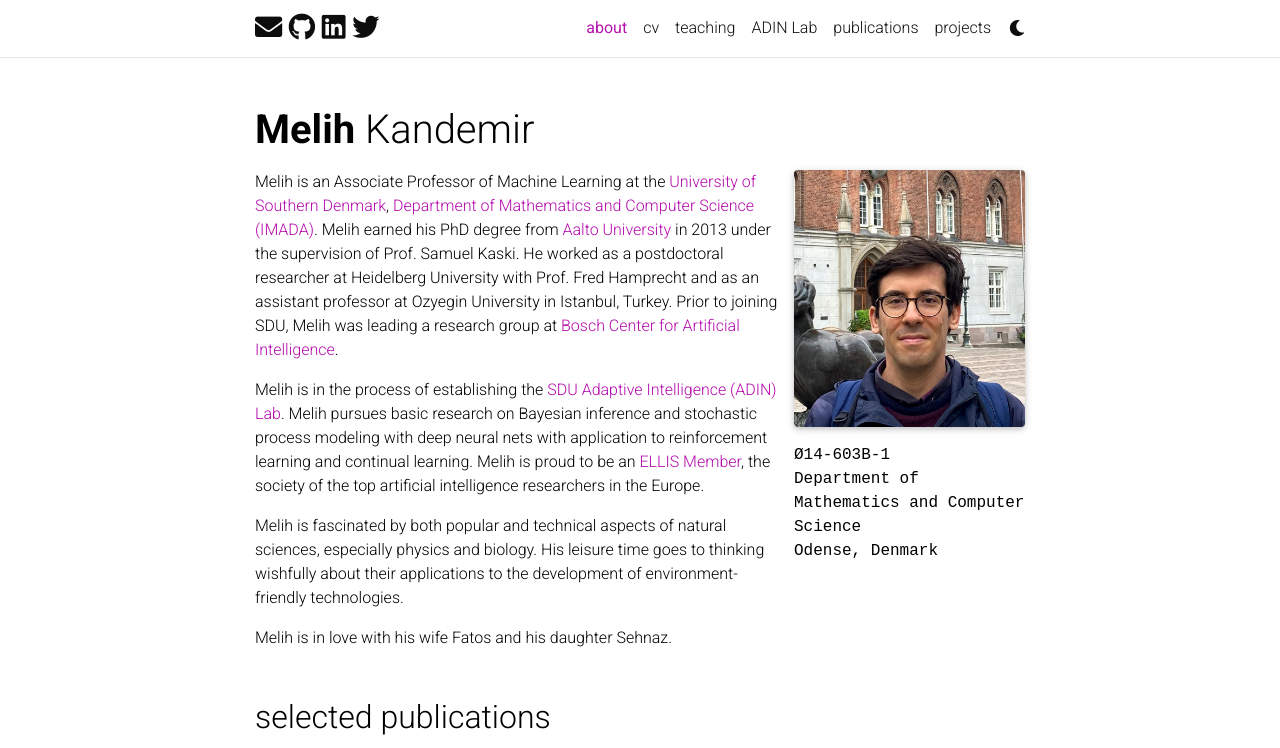
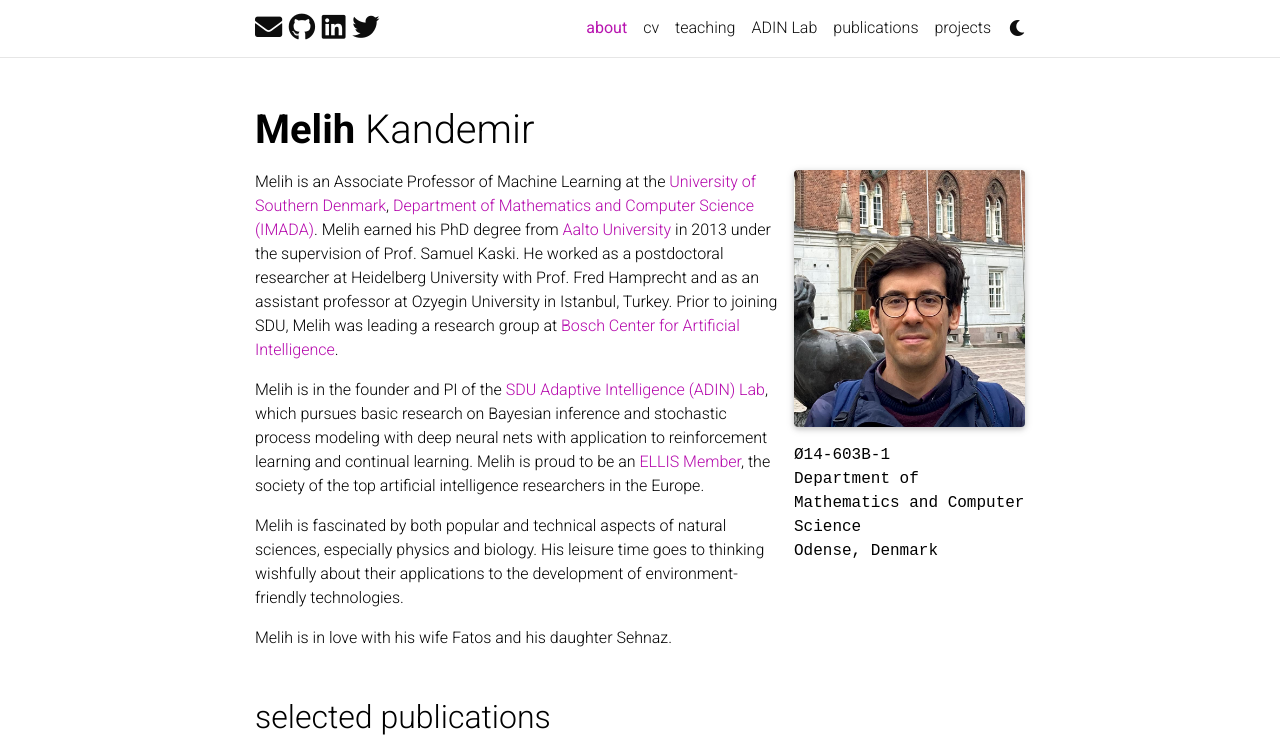
Before and after one commit to melihkandemir/melihkandemir.github.io, a Jekyll site: the page built from _pages/about.md, in a window 1280 px wide and 1099 px high, cut to the strip 0-748 px from the top of the window. Built offline with Jekyll 4.4.1, drawn with Linux system fonts in a browser that asks for light colours; full-size pictures stand in for the smaller copies a plugin makes; comment, search, counter and statistics services are not loaded; a style sheet for code colours, icons or effects is not loaded.

Commit message:
Update about.md

```diff
--- a/_pages/about.md
+++ b/_pages/about.md
@@ -22,7 +22,7 @@ social: true  # includes social icons at the bottom of the page
 Melih is an Associate Professor of Machine Learning at the <a href="https://www.sdu.dk/">University of Southern Denmark</a>, <a href="https://www.sdu.dk/en/om_sdu/institutter_centre/imada_matematik_og_datalogi">Department of Mathematics and Computer Science (IMADA)</a>.
 Melih earned his PhD degree from <a href="https://www.sdu.dk/">Aalto University</a> in 2013 under the supervision of Prof. Samuel Kaski. He worked as a postdoctoral researcher at Heidelberg University with Prof. Fred Hamprecht and as an assistant professor at Ozyegin University in Istanbul, Turkey. Prior to joining SDU, Melih was leading a research group at <a href="https://bosch-ai.com">Bosch Center for Artificial Intelligence</a>.
 
-Melih is in the process of establishing the <a href="https://adinlab.github.io/web">SDU Adaptive Intelligence (ADIN) Lab<a/>. Melih pursues basic research on Bayesian inference and stochastic process modeling with deep neural nets with application to reinforcement learning and continual learning. Melih is proud to be an <a href="https://ellis.eu/members">ELLIS Member</a>, the society of the top artificial intelligence researchers in the Europe.
+Melih is in the founder and PI of the <a href="https://adinlab.github.io/web">SDU Adaptive Intelligence (ADIN) Lab<a/>, which pursues basic research on Bayesian inference and stochastic process modeling with deep neural nets with application to reinforcement learning and continual learning. Melih is proud to be an <a href="https://ellis.eu/members">ELLIS Member</a>, the society of the top artificial intelligence researchers in the Europe.
 
 Melih is fascinated by both popular and technical aspects of natural sciences, especially physics and biology. His leisure time goes to thinking wishfully about their applications to the development of environment-friendly technologies.
 
```
